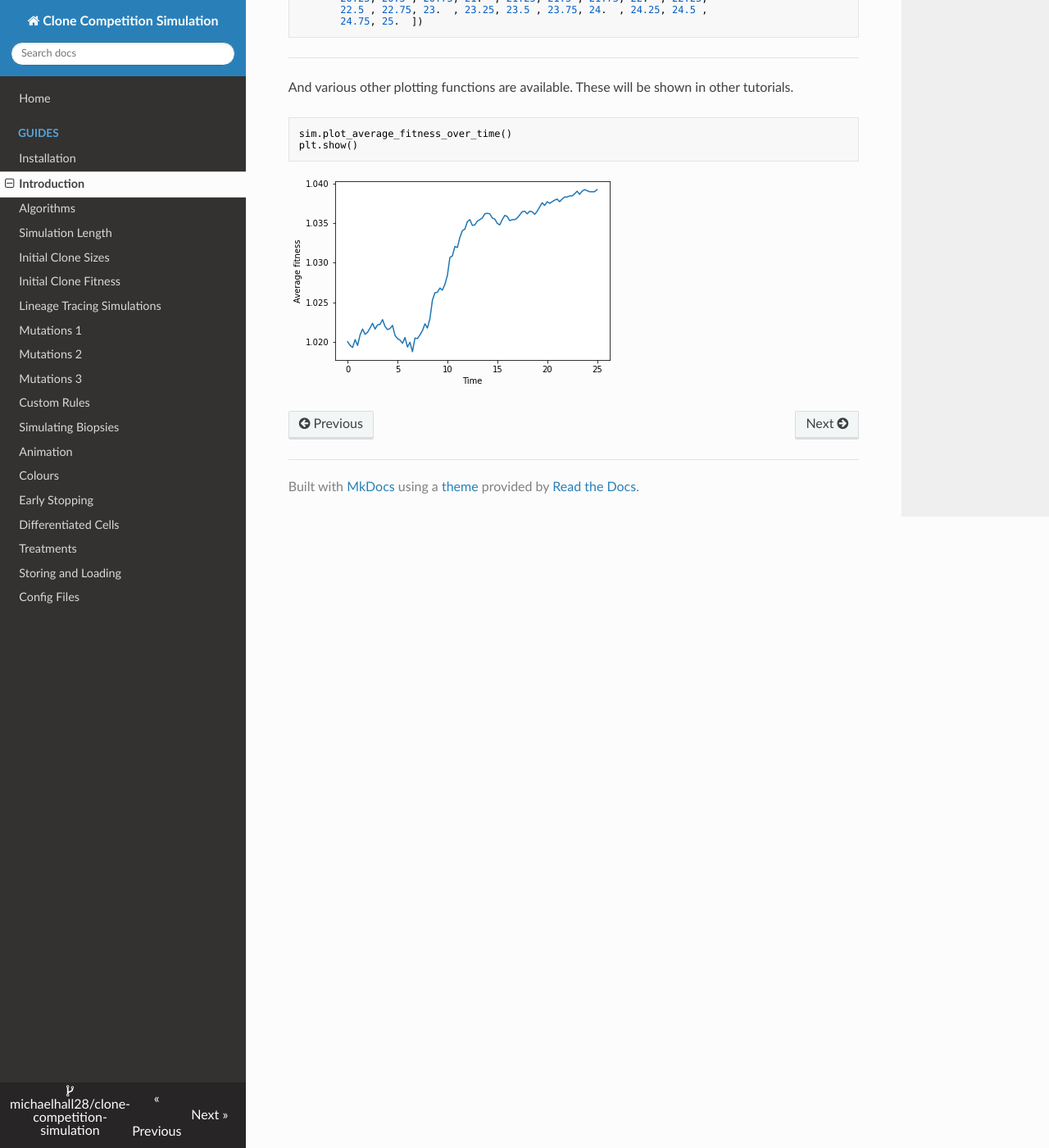
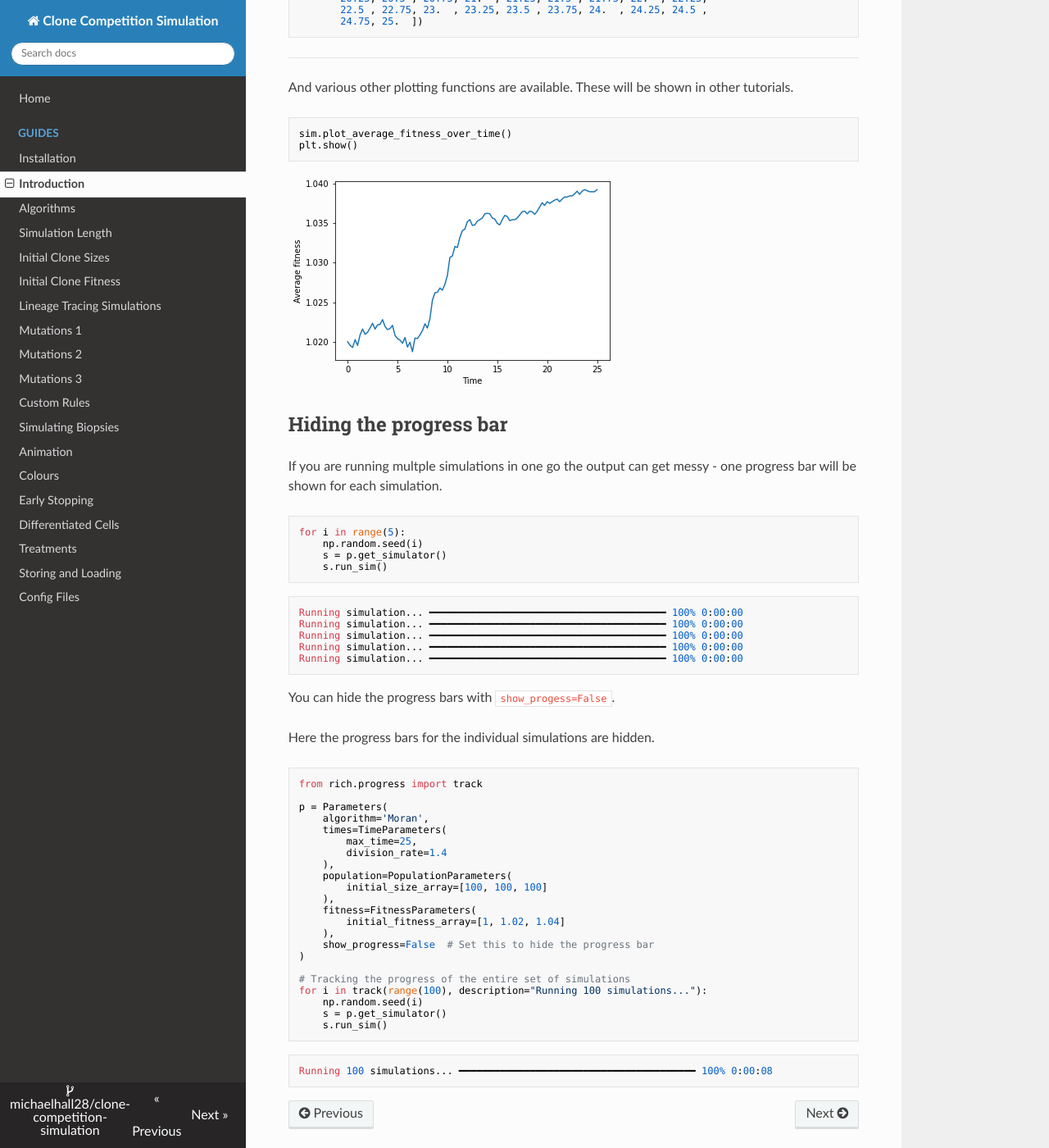
Before and after one commit to michaelhall28/clone-competition-simulation, an MkDocs documentation site: the page built from docs/Introduction.md, in a window 1280 px wide and 1400 px high, scrolled down 3593 px. Shown: the whole window at 82% size. Built offline with MkDocs 1.6.1, drawn with Linux system fonts in a browser that asks for light colours; nearby versions of some CDN libraries.

````diff
--- a/docs/Introduction.md
+++ b/docs/Introduction.md
@@ -223,3 +223,51 @@ plt.show()
 ```
 
 ![png](1.Introduction_files/1.Introduction_18_0.png)
+
+
+## Hiding the progress bar
+
+If you are running multple simulations in one go the output can
+get messy - one progress bar will be shown for each simulation.
+
+```python
+for i in range(5):
+    np.random.seed(i)
+    s = p.get_simulator()
+    s.run_sim()
+```
+    Running simulation... ━━━━━━━━━━━━━━━━━━━━━━━━━━━━━━━━━━━━━━━━ 100% 0:00:00
+    Running simulation... ━━━━━━━━━━━━━━━━━━━━━━━━━━━━━━━━━━━━━━━━ 100% 0:00:00
+    Running simulation... ━━━━━━━━━━━━━━━━━━━━━━━━━━━━━━━━━━━━━━━━ 100% 0:00:00
+    Running simulation... ━━━━━━━━━━━━━━━━━━━━━━━━━━━━━━━━━━━━━━━━ 100% 0:00:00
+    Running simulation... ━━━━━━━━━━━━━━━━━━━━━━━━━━━━━━━━━━━━━━━━ 100% 0:00:00
+
+You can hide the progress bars with `show_progess=False`.
+
+Here the progress bars for the individual simulations are hidden.
+```python
+from rich.progress import track
+
+p = Parameters(
+    algorithm='Moran',
+    times=TimeParameters(
+        max_time=25,
+        division_rate=1.4
+    ),
+    population=PopulationParameters(
+        initial_size_array=[100, 100, 100]
+    ),
+    fitness=FitnessParameters(
+        initial_fitness_array=[1, 1.02, 1.04]
+    ),
+    show_progress=False  # Set this to hide the progress bar
+)
+
+# Tracking the progress of the entire set of simulations
+for i in track(range(100), description="Running 100 simulations..."):
+    np.random.seed(i)
+    s = p.get_simulator()
+    s.run_sim()
+```
+
+    Running 100 simulations... ━━━━━━━━━━━━━━━━━━━━━━━━━━━━━━━━━━━━━━━━ 100% 0:00:08
--- a/pyproject.toml
+++ b/pyproject.toml
@@ -1,6 +1,6 @@
 [project]
 name = "clone-competition-simulation"
-version = "0.5.2"
+version = "0.6.0"
 description = "Python simulations of clone competition during ongoing mutagenesis."
 authors = [
     {name="Michael Hall", email="mh28@sanger.ac.uk"}
````
Also changed, not shown: 1 other file.
